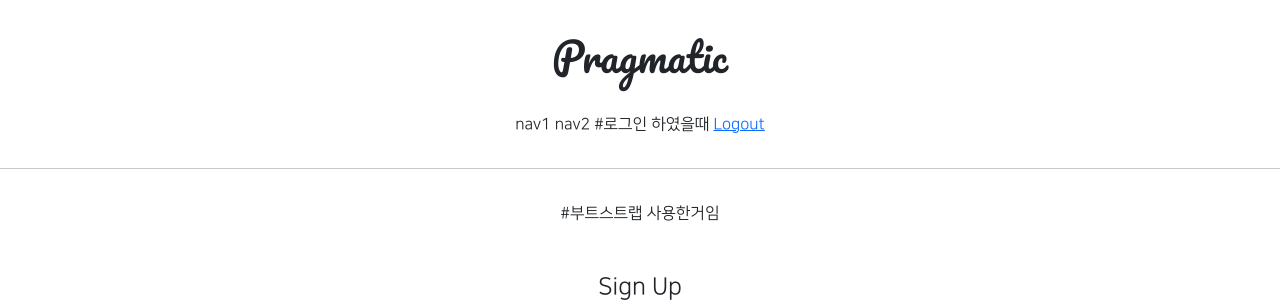
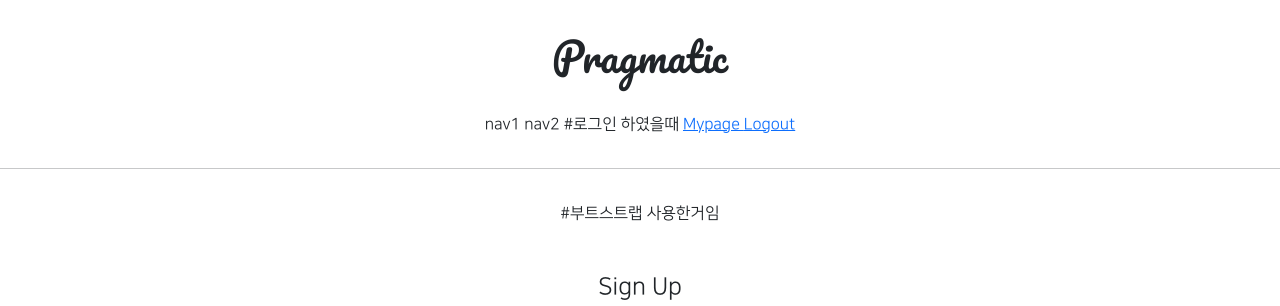
Before and after one commit to P-ws/GJ_woosung, a Django app: page /account/create/ in a window 1280 px wide. Shown: the top 306 px of the page. Run offline with Django 3.2, Linux system fonts and the light colour scheme; the visitor is signed in with stand-in values (Sample User, id 1); some libraries are stand-ins or nearby versions.

Commit message:
1. Mypage만들기 (header에)

```diff
--- a/templates/header.html
+++ b/templates/header.html
@@ -18,10 +18,16 @@
         </span>
         {% else %} #로그인 하였을때
         <span>
+            <a href="{% url 'accountapp:detail' pk=user.pk %}">
+                Mypage
+            </a>
+        </span>
+        <span>
             <a href="{% url 'accountapp:logout' %}">
                 Logout
             </a>
         </span>
+
         {% endif %}
     </div>
 </div>
```
